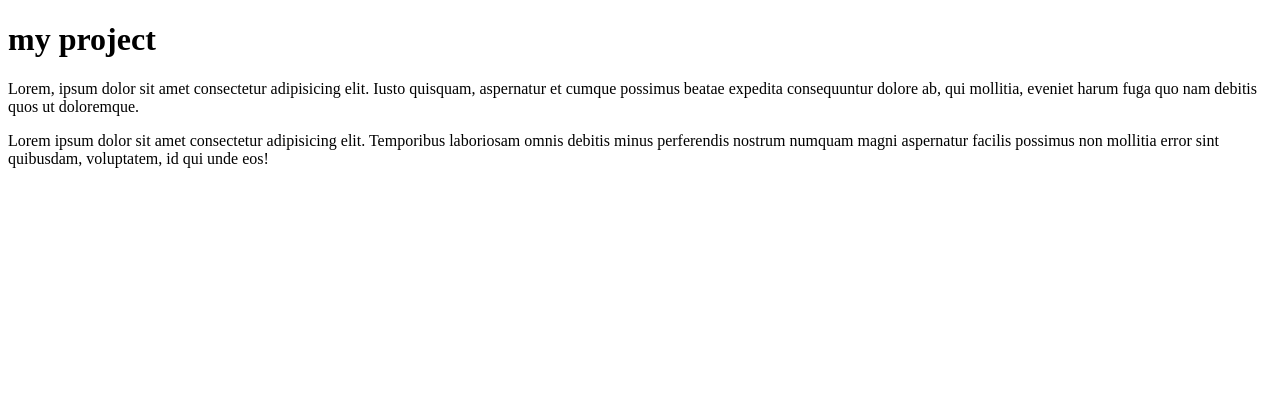
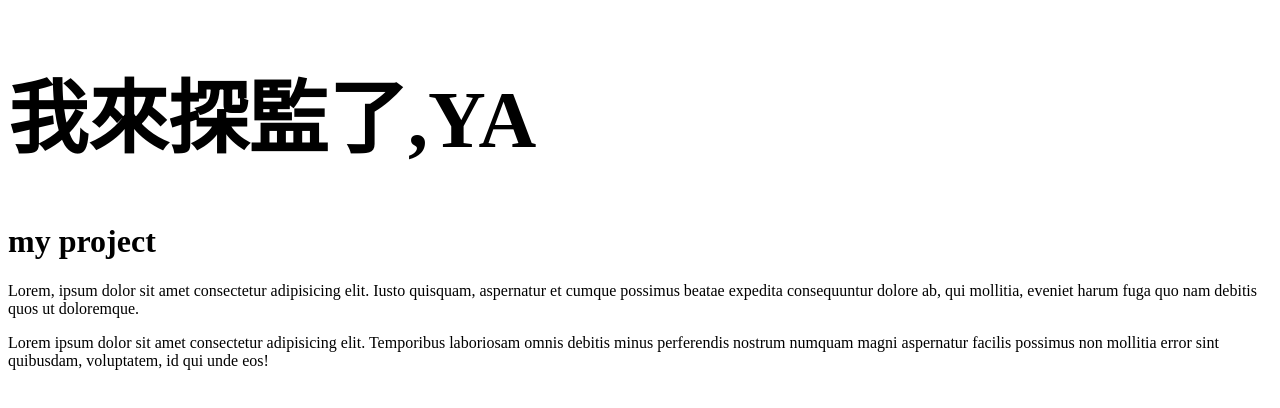
Before and after one commit to vivcyber/gittest, a plain HTML site: page index.html in a window 1280 px wide. Drawn offline with Linux system fonts and the light colour scheme.

Commit message:
add new h1

```diff
--- a/index.html
+++ b/index.html
@@ -7,6 +7,7 @@
     <title>Document</title>
 </head>
 <body>
+    <h1 style="font-size: 5rem;">我來探監了,YA</h1>
     <h1>my project</h1>
 
     <p>
```
